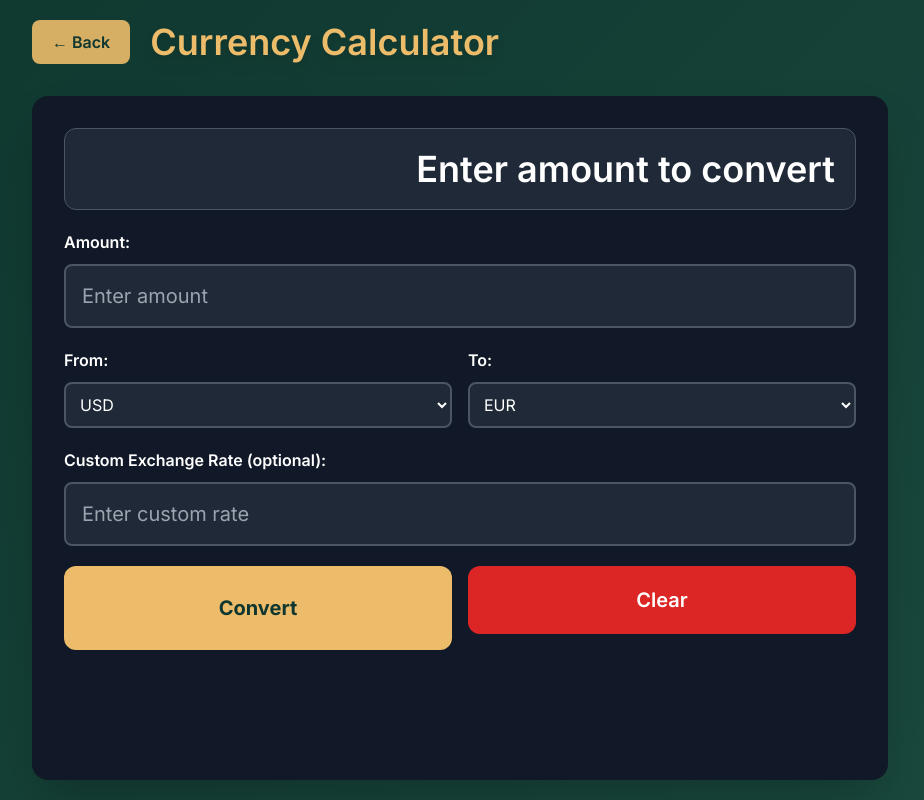
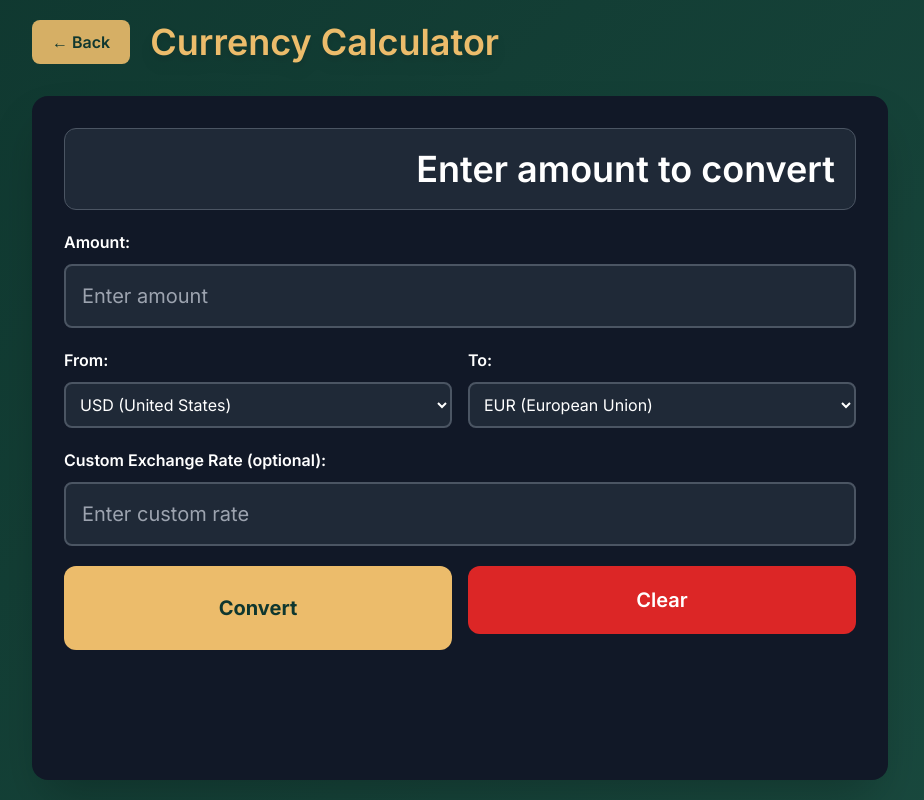
Before and after one commit to uzicodes/Calcu-Mate, a Next.js app: page /calculator/currency in a window 1280 px wide. Shown: the whole page, without its empty margins (180-1104 px from the left). Built offline with nearby package versions, Linux system fonts and the light colour scheme; a web font is replaced by a local one.

Commit message:
dropdown list updated with the countries name added for better understanding of the currency

```diff
--- a/src/app/calculator/currency/page.tsx
+++ b/src/app/calculator/currency/page.tsx
@@ -60,6 +60,20 @@ export default function CurrencyCalculator() {
 
   const currencies = Object.keys(exchangeRates);
 
+  const currencyNames: { [key: string]: string } = {
+    USD: 'USD (United States)',
+    EUR: 'EUR (European Union)',
+    GBP: 'GBP (United Kingdom)',
+    JPY: 'JPY (Japan)',
+    CAD: 'CAD (Canada)',
+    AUD: 'AUD (Australia)',
+    CHF: 'CHF (Switzerland)',
+    CNY: 'CNY (China)',
+    INR: 'INR (India)',
+    BRL: 'BRL (Brazil)',
+    BDT: 'BDT (Bangladesh)'
+  };
+
   return (
     <div className="min-h-screen bg-calc-gradient">
       <div className="calculator-container">
@@ -99,7 +113,7 @@ export default function CurrencyCalculator() {
                 className="w-full p-2.5 rounded-lg border-2 border-gray-200 text-base"
               >
                 {currencies.map(currency => (
-                  <option key={currency} value={currency}>{currency}</option>
+                  <option key={currency} value={currency}>{currencyNames[currency]}</option>
                 ))}
               </select>
             </div>
@@ -114,7 +128,7 @@ export default function CurrencyCalculator() {
                 className="w-full p-2.5 rounded-lg border-2 border-gray-200 text-base"
               >
                 {currencies.map(currency => (
-                  <option key={currency} value={currency}>{currency}</option>
+                  <option key={currency} value={currency}>{currencyNames[currency]}</option>
                 ))}
               </select>
             </div>
```
